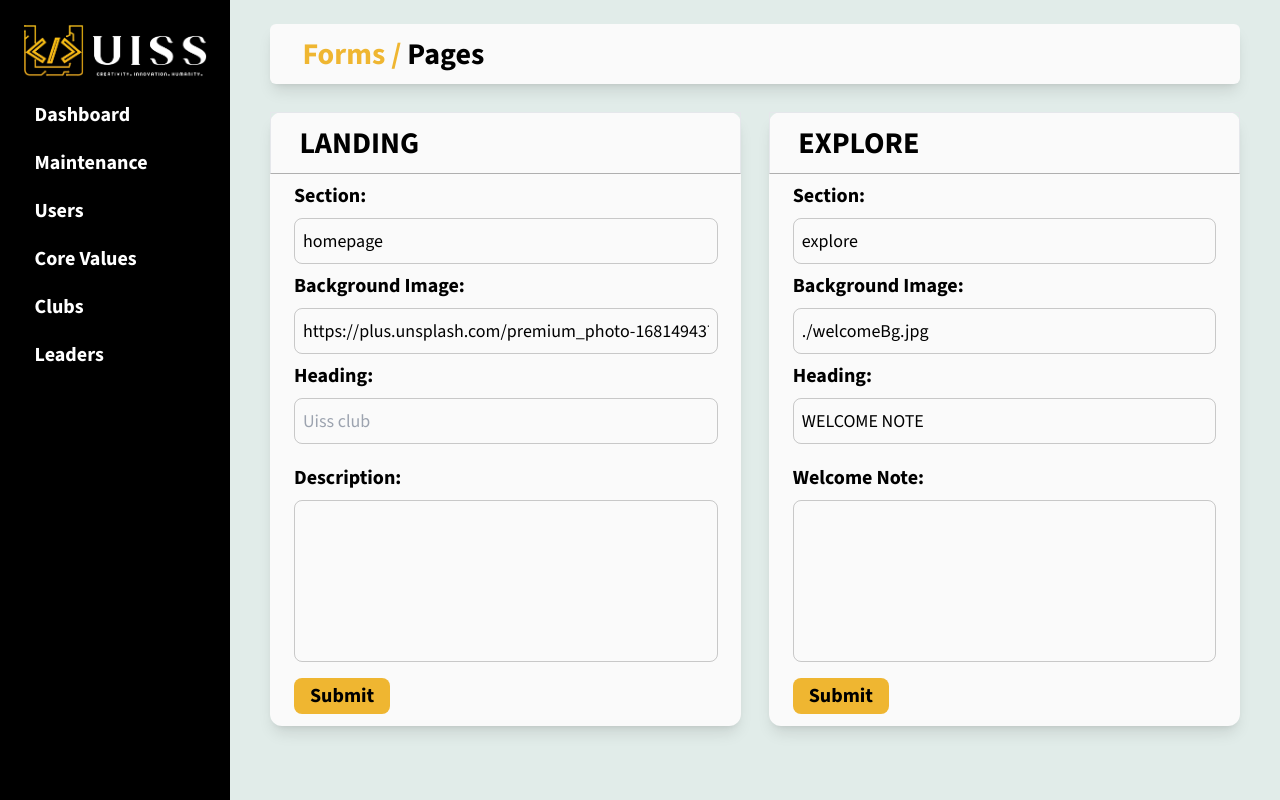
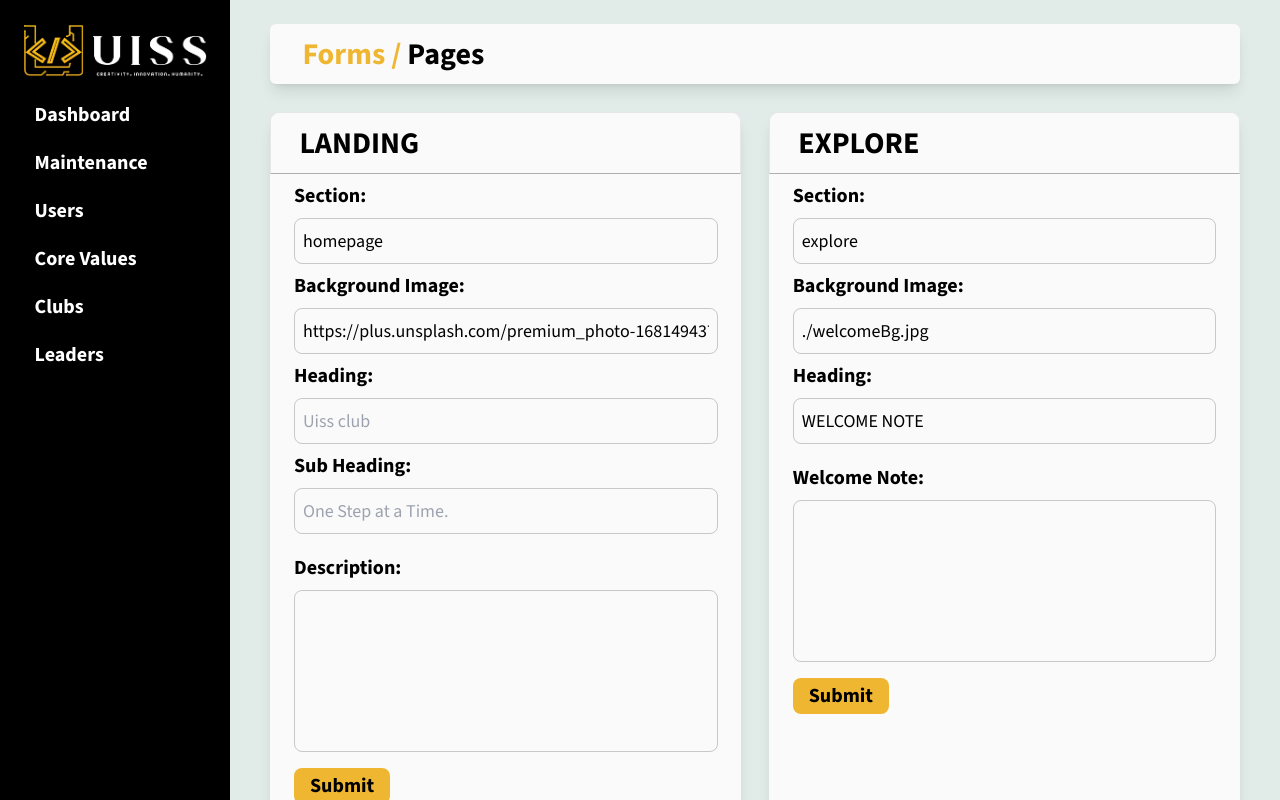
Before and after one commit to UISS-SOLUTIONS/UissWebsite, a Next.js app: page /AdminPanel in a window 1280 px wide. Built offline with nearby package versions, Linux system fonts and the light colour scheme.

Commit message:
modified the homepage form

```diff
--- a/app/AdminPanel/Components/homePageForm.tsx
+++ b/app/AdminPanel/Components/homePageForm.tsx
@@ -8,7 +8,7 @@ const HomePageForm = () => {
     const handleFormSubmit = async (
         values: Record<string, FormDataEntryValue | null>
       ) => {
-        toast.promise(submitForm(values, `${process.env.NEXT_API_PUBLIC_ROUTE}/heroPage`), {
+        toast.promise(submitForm(values, `${process.env.NEXT_PUBLIC_API_ROUTE}/heroPage`), {
           loading: "Submitting data...",
           success: (result) => result.message || "Form submitted successfully!",
           error: (error) => error.message || "Failed to submit form.",
@@ -29,6 +29,7 @@ const HomePageForm = () => {
             id=""
             className="p-2 text-lg focus:outline-none bg-transparent border-black/20 border-[1px] rounded-lg"
             value={"homepage"}
+            readOnly
           />
           <label htmlFor="backgroundImg" className="text-xl font-bold">
             Background Image:
@@ -41,6 +42,7 @@ const HomePageForm = () => {
               "https://plus.unsplash.com/premium_photo-1681494379901-6dc30090cd1b?q=80&w=1470&auto=format&fit=crop&ixlib=rb-4.0.3&ixid=M3wxMjA3fDB8MHxwaG90by1wYWdlfHx8fGVufDB8fHx8fA%3D%3D"
             }
             className="p-2 text-lg focus:outline-none bg-transparent border-black/20 border-[1px] rounded-lg"
+            readOnly
           />
           <label htmlFor="heading" className="text-xl font-bold">
             Heading:
@@ -51,6 +53,18 @@ const HomePageForm = () => {
             id=""
             className="p-2 text-lg focus:outline-none bg-transparent border-black/20 border-[1px] rounded-lg"
             placeholder="Uiss club"
+            required
+          />
+          <label htmlFor="subheading" className="text-xl font-bold">
+            Sub Heading:
+          </label>
+          <input
+            type="text"
+            name="subheading"
+            id=""
+            className="p-2 text-lg focus:outline-none bg-transparent border-black/20 border-[1px] rounded-lg"
+            placeholder="One Step at a Time."
+            required
           />
           <label htmlFor="description" className="text-xl font-bold pt-3">
             Description:
@@ -60,6 +74,7 @@ const HomePageForm = () => {
             id=""
             className="p-2 resize-none focus:outline-none bg-transparent border-black/20 border-[1px] rounded-lg"
             rows={6}
+            required
           />
         </div>
       </FormWrapper>
```
